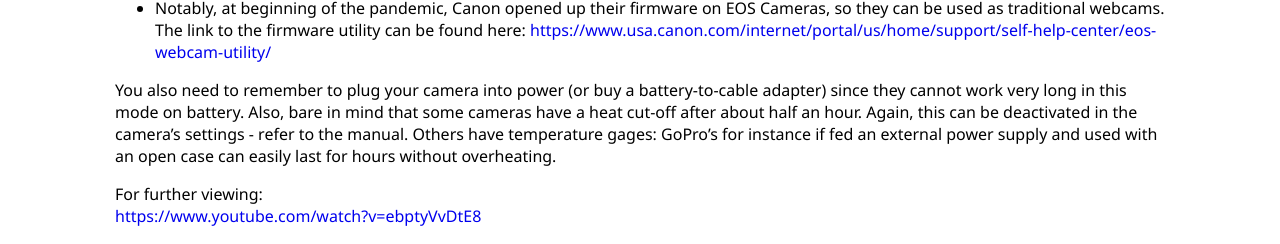
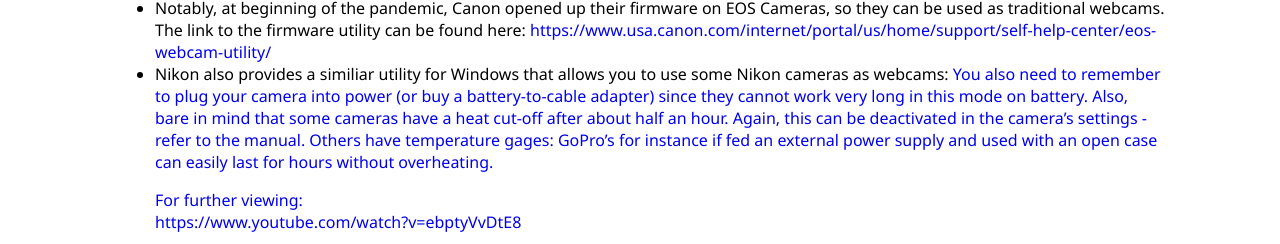
Before and after one commit to dogpixels/efo-stream-faq, a plain HTML site: page index.html in a window 1280 px wide. Shown: the part 1908-2152 px from the top of the page. Drawn offline with Linux system fonts and the light colour scheme.

Commit message:
Fix some typos and add Nikon Webcam link
Nikon also provides a utility like Canon, add a link to it!

```diff
--- a/index.html
+++ b/index.html
@@ -166,6 +166,7 @@
 				<li>Game peripheral manufacturers such as Razr and ASUS have designated capture cards for streamers, which can be tweaked to capture camera HDMI too. The nifty thing here is, that usually both video and audio are captured and individually toggled.</li>
 				<li>Some DSLRs offer video output via USB or even WIFI with the manufactures software (Sony compact cameras or GoPro action cameras come to mind), please consider the individual manual. In either cases, newer cameras can also have direct HDMI out which you would run into your capture device.</li>
 				<li>Notably, at beginning of the pandemic, Canon opened up their firmware on EOS Cameras, so they can be used as traditional webcams. The link to the firmware utility can be found here: <a href="https://www.usa.canon.com/internet/portal/us/home/support/self-help-center/eos-webcam-utility/" target="_blank">https://www.usa.canon.com/internet/portal/us/home/support/self-help-center/eos-webcam-utility/</a></li>
+				<li>Nikon also provides a similiar utility for Windows that allows you to use some Nikon cameras as webcams: <a href="https://www.nikonusa.com/en/learn-and-explore/live-streaming-with-nikon-cameras.page</a></li>
 			</ul>
 
 			<p>
```
